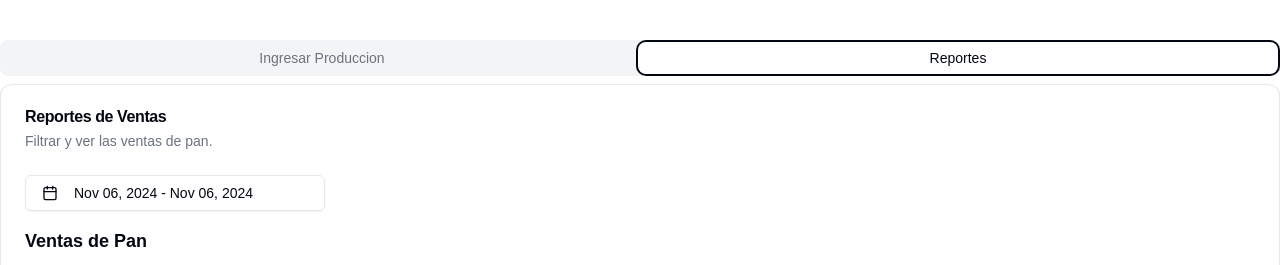
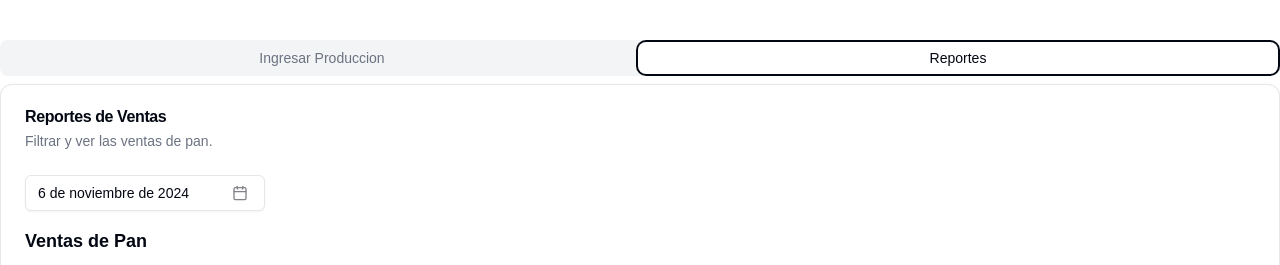
Before and after one commit to tod1az/delivery-manager, a Next.js app: page /registro-pan in a window 1280 px wide. Both pictures are taken after a click on the tab "Reportes". Shown: the top 265 px of the page. Built offline with nearby package versions, Linux system fonts and the light colour scheme.

Commit message:
add date picker component

```diff
--- a/src/components/bread-sales-table.tsx
+++ b/src/components/bread-sales-table.tsx
@@ -3,7 +3,6 @@
 import { useState, useMemo } from "react"
 import { format } from "date-fns"
 import { Calendar as CalendarIcon } from "lucide-react"
-import { DateRange } from "react-day-picker"
 import { Button } from "@/components/ui/button"
 import { Calendar } from "@/components/ui/calendar"
 import {
@@ -23,28 +22,20 @@ import { es } from "date-fns/locale"
 
 // Simulated data - replace this with actual data fetching logic
 const salesData = [
-  { id: 1, date: "2023-06-01", quantity: 100, breadType: "baguette" },
-  { id: 2, date: "2023-06-02", quantity: 150, breadType: "ciabatta" },
-  { id: 3, date: "2023-06-03", quantity: 200, breadType: "sourdough" },
-  { id: 4, date: "2023-06-04", quantity: 120, breadType: "wholewheat" },
-  { id: 5, date: "2023-06-05", quantity: 180, breadType: "baguette" },
+  { id: 1, date: "2023-06-01", quantity: 100, breadType: "Especial" },
+  { id: 2, date: "2023-06-02", quantity: 150, breadType: "Batidos" },
+  { id: 3, date: "2023-06-03", quantity: 200, breadType: "Hallullas" },
+  { id: 4, date: "2023-06-04", quantity: 120, breadType: "Batidos" },
+  { id: 5, date: "2023-06-05", quantity: 180, breadType: "Hallullas" },
 ]
 
 export function BreadSalesTable() {
   const today = new Date()
-  const [date, setDate] = useState<DateRange | undefined>({
-    from: today,
-    to: today,
-  })
+  const [date, setDate] = useState<Date>(today)
+  console.log(date)
 
   const filteredSales = useMemo(() => {
     return salesData.filter((sale) => {
-      if (!date?.from) return true
-      const saleDate = new Date(sale.date)
-      if (date.to) {
-        return saleDate >= date.from && saleDate <= date.to
-      }
-      return saleDate.toDateString() === date.from.toDateString()
     })
   }, [date])
 
@@ -58,41 +49,7 @@ export function BreadSalesTable() {
   return (
     <div>
       <div className="flex items-center space-x-2 mb-4">
-        <Popover>
-          <PopoverTrigger asChild>
-            <Button
-              id="date"
-              variant={"outline"}
-              className={`w-[300px] justify-start text-left font-normal`}
-            >
-              <CalendarIcon className="mr-2 h-4 w-4" />
-              {date?.from ? (
-                date.to ? (
-                  <>
-                    {format(date.from, "LLL dd, y")} -{" "}
-                    {format(date.to, "LLL dd, y")}
-                  </>
-                ) : (
-                  format(date.from, "LLL dd, y")
-                )
-              ) : (
-                <span>Seleccionar fecha</span>
-              )}
-            </Button>
-          </PopoverTrigger>
-          <PopoverContent className="w-auto p-0" align="start">
-            <Calendar
-              initialFocus
-              mode="range"
-              defaultMonth={date?.from}
-              selected={date}
-              onSelect={setDate}
-              numberOfMonths={2}
-              locale={es}
-            />
-
-          </PopoverContent>
-        </Popover>
+        <DatePicker date={date} setDate={setDate} />
       </div>
       <div className="space-y-8">
         <div>
@@ -139,3 +96,33 @@ export function BreadSalesTable() {
     </div>
   )
 }
+function DatePicker({ date, setDate }: { date: Date, setDate: React.Dispatch<React.SetStateAction<Date>> }) {
+  return (
+    <Popover>
+      <PopoverTrigger asChild>
+        <Button
+          variant={"outline"}
+          className={`w-[240px] pl-3 text-left font-normal `}
+        >
+          {date ? (
+            format(date, "d 'de' MMMM 'de' yyyy", { locale: es })
+          ) : (
+            <span className="text-black">Seleccione una fecha</span>
+          )}
+          <CalendarIcon className="ml-auto h-4 w-4 opacity-50" />
+        </Button>
+      </PopoverTrigger>
+      <PopoverContent className="w-auto p-0" align="start">
+        <Calendar
+          mode="single"
+          selected={date}
+          onSelect={(newDate) => newDate && setDate(newDate)}
+          disabled={(date) =>
+            date > new Date() || date < new Date("1900-01-01")
+          }
+          initialFocus
+          locale={es}
+        />
+      </PopoverContent>
+    </Popover>)
+}
```
